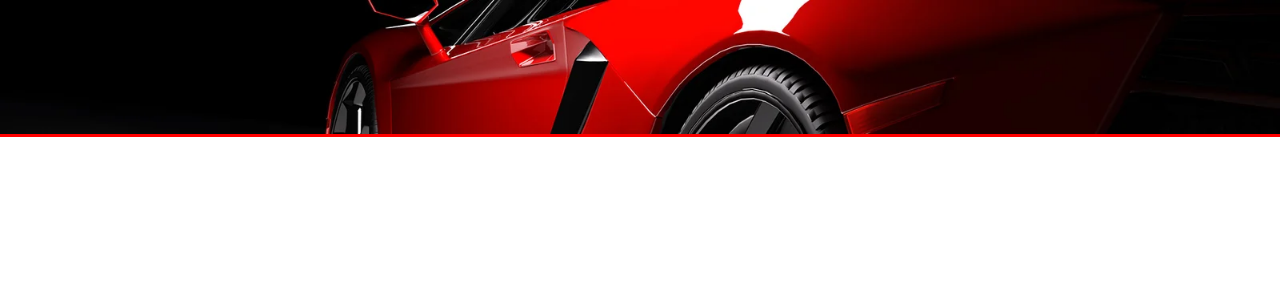
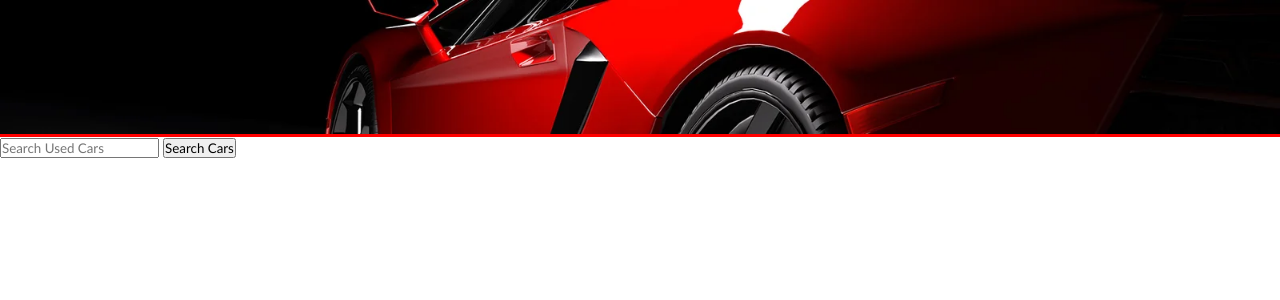
Before and after one commit to Ayaz-Ahamed-Shaik/PythonGroupRetake, a Flask app: page /buycar in a window 1280 px wide. Shown: the part 100-400 px from the top of the page. Run offline with Flask 3, Linux system fonts and the light colour scheme.

Commit message:
searchbutton

```diff
--- a/templates/buycar.html
+++ b/templates/buycar.html
@@ -3,5 +3,9 @@
     <div class="section1">
       <img src="static/assets/bg-1.webp"/>
     </div>
+    <div class="buycarsection1">
+        <input type="text" placeholder="Search Used Cars">
+        <button>Search Cars</button>
+      </div>
 </main>
 {% include 'components/footer.html' %}
```
